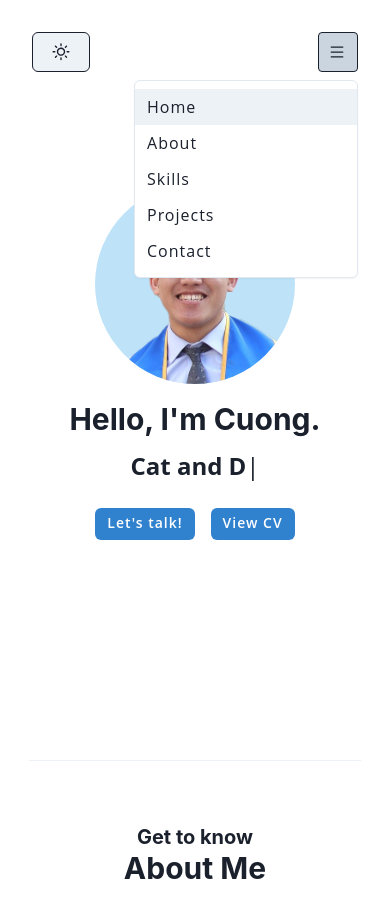
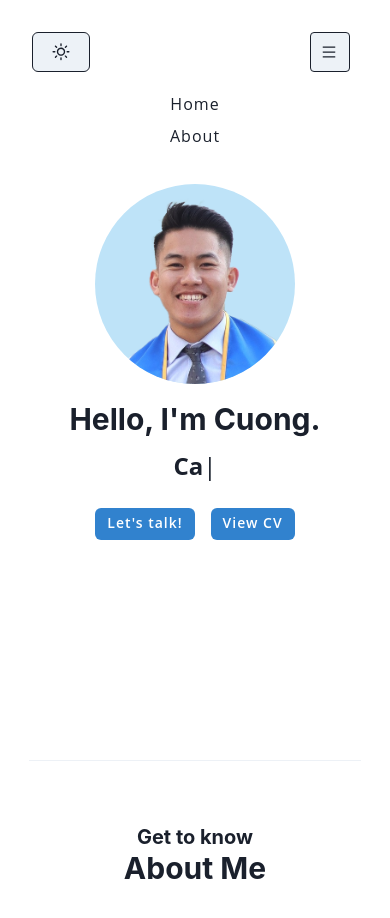
Before and after one commit to cuonglyy/portfolio-website, a React (Create React App) app: page / in a window 390 px wide. Both pictures are taken after a click on the button 338 px from the left and 52 px from the top of the page. Shown: the top 918 px of the page. Before the commit the page ends 889 px from the top, so only its background shows below. Built offline with nearby package versions, Linux system fonts and the light colour scheme.

Commit message:
Changed responsive navbar for smaller screens, navbar collapses items instead of having a dropdown menu directly from the button

```diff
--- a/src/components/About.jsx
+++ b/src/components/About.jsx
@@ -11,6 +11,7 @@ const About = () => {
     <Container
       mt={16}
       maxW='container.md'
+      h='100vh'
     >
       <Heading size='md' textAlign='center'>Get to know</Heading>
       <Heading size='xl' textAlign='center'>About Me</Heading>
--- a/src/components/Navbar.jsx
+++ b/src/components/Navbar.jsx
@@ -5,11 +5,9 @@ import {
   useColorMode,
   Button,
   HStack,
-  Menu,
-  MenuButton,
+  VStack,
   IconButton,
-  MenuItem,
-  MenuList,
+  Collapse,
   useColorModeValue,
 } from "@chakra-ui/react"
 import { WiDaySunny, WiMoonAltWaningGibbous2 } from 'react-icons/wi'
@@ -17,11 +15,18 @@ import { AiOutlineMenu } from 'react-icons/ai'
 
 
 const Navbar = () => {
+  /* Let's user change background color from light to dark and vice versa */
   const { colorMode, toggleColorMode } = useColorMode();
   const bgColor = useColorModeValue('white', 'gray.800')
+
+  /* For menu (mobile users) */
   const [isOpen, setIsOpen] = useState(false);
   const toggle = () => setIsOpen(!isOpen);
+
+  /* For Navbar (Desktop & Tablet users) */
   const [activeNav, setActiveNav] = useState('#');
+
+  /* Adds box shadow to the navbar once user scrolls down */
   const [scrollY, setScrollY] = useState(0);
   useEffect( () => {
     const onScroll = () => setScrollY(window.pageYOffset);
@@ -40,12 +45,8 @@ const Navbar = () => {
       boxShadow={scrollY === 0 ? 'none' : 'lg'}
       bg={bgColor}
     >
-      <HStack
-        gap={[2, 2, 32]}
-        align={['center', 'center', 'center']}
-        justify={['space-between', 'space-between', 'space-between']}
-      >
         <Button
+          position='absolute'
           onClick={toggleColorMode}
           border='1px solid'
           fontSize={['1.5em', '1.5em', '1.5em']}
@@ -53,65 +54,50 @@ const Navbar = () => {
           {colorMode === 'light' ? <WiDaySunny/> : <WiMoonAltWaningGibbous2/>}
         </Button>
 
-        /* ======= Displays for mobile users ======= */
-        <Menu>
-          <MenuButton
-            as={IconButton}
-            icon={<AiOutlineMenu/>}
-            display={{ base: 'block', sm: 'none', md: 'none'}}
-            onClick={toggle}
-            border='1px solid'
-            p={2.5}
-            borderRadius={4}
-          />
-          <MenuList>
-            <MenuItem>
+        {/* Menu button that appears for collapse nav bar (small screen) */}
+        <IconButton
+          display={['block', 'none', 'none']}
+          position='absolute'
+          right={10}
+          icon={<AiOutlineMenu />}
+          onClick={toggle}
+          border='1px solid'
+          p={2.5}
+          borderRadius={4}
+        />
+
+        {/* Menu displays for small screens (mobile devices) */}
+        <Box
+          mt={10}
+        >
+          <Collapse
+            in={isOpen}
+          >
+            <VStack
+              mt={5}
+              textAlign='center'
+              gap={2}
+            >
               <Link
                 href="#"
                 width='100%'
-                onClick={ () => setActiveNav('#')}
               >
                 Home
               </Link>
-            </MenuItem>
-            <MenuItem>
               <Link
                 href="#about"
                 width='100%'
               >
                 About
               </Link>
-            </MenuItem>
-            <MenuItem>
-              <Link
-                href="#skills"
-                width='100%'
-              >
-                Skills
-              </Link>
-            </MenuItem>
-            <MenuItem>
-              <Link
-                href="#projects"
-                width='100%'
-              >
-                Projects
-              </Link>
-            </MenuItem>
-            <MenuItem>
-              <Link
-                href="#contact"
-                width='100%'
-              >
-                Contact
-              </Link>
-            </MenuItem>
-          </MenuList>
-        </Menu>
+            </VStack>
+          </Collapse>
+        </Box>
 
-        /* ======== Displays for desktop and tablet users ======== */
+        {/* Navbar appears for desktop & tablet users */}
         <HStack
           display={{ base: 'none', sm: 'flex', md: 'flex'}}
+          justifyContent='flex-end'
           gap={[0, 0, 9]}
           spacing={0}
         >
@@ -180,7 +166,6 @@ const Navbar = () => {
             Contact
           </Link>
         </HStack>
-      </HStack>
     </Box>
   );
 };
--- a/src/styles/MenuItem.js
+++ b/src/styles/MenuItem.js
@@ -4,7 +4,7 @@ const MenuItem = defineStyleConfig( {
   variants: {
     'menu-item-active': {
       bg: {
-        color: 'gray.500',
+        color: 'gray.200',
       },
     },
   },
--- a/src/styles/Text.js
+++ b/src/styles/Text.js
@@ -1,6 +1,6 @@
-import { defaultStyleConfig } from '@chakra-ui/react'
+import { defineStyleConfig } from '@chakra-ui/react'
 
-const Text = defaultStyleConfig( {
+const Text = defineStyleConfig( {
   variants: {
     'header-spacing': {
       letterSpacing: '1px'
--- a/src/styles/theme.js
+++ b/src/styles/theme.js
@@ -1,6 +1,7 @@
 import { extendTheme } from '@chakra-ui/react'
 import Link from './Link.js'
 import MenuItem from './MenuItem.js'
+import Text from './Text.js'
 
 const styles = {
   global: {
@@ -20,7 +21,8 @@ const config = {
 
 const components = {
   Link,
-  MenuItem
+  MenuItem,
+  Text
 }
 
 const overrides = {
```
